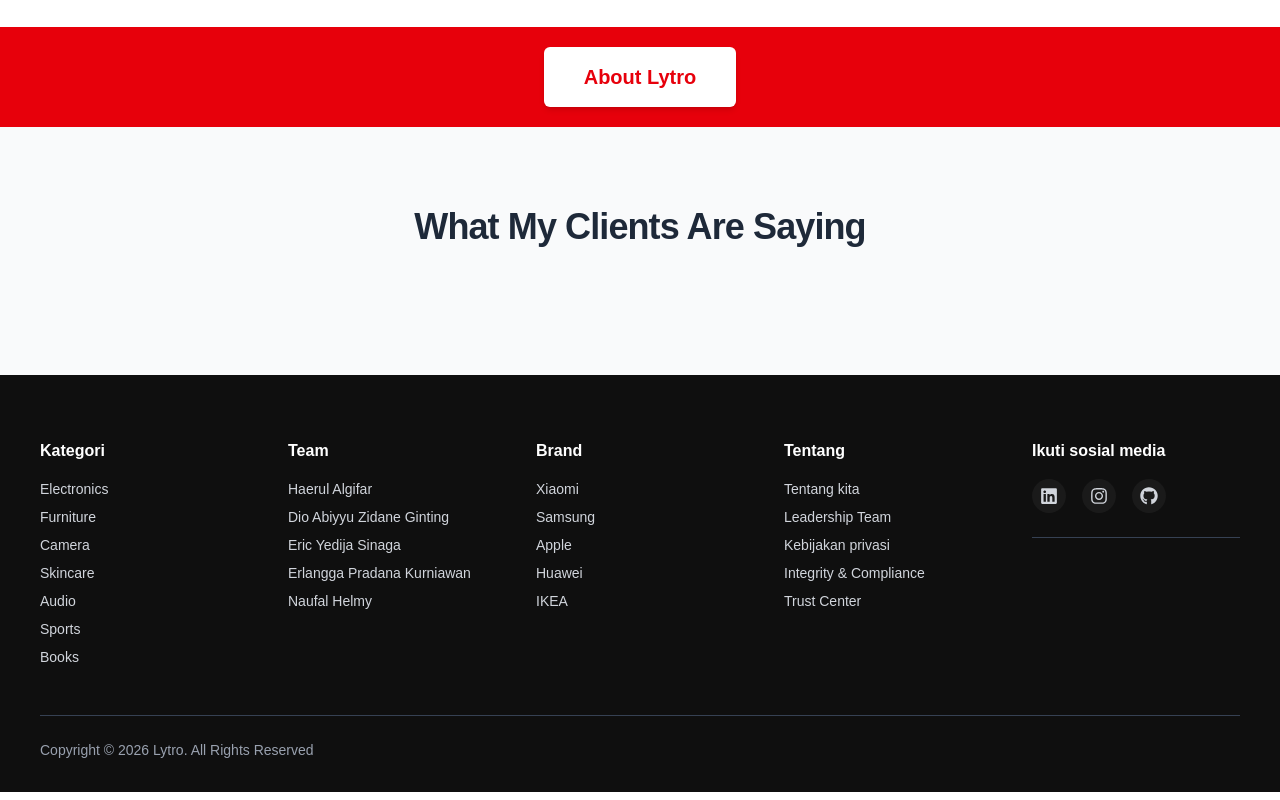
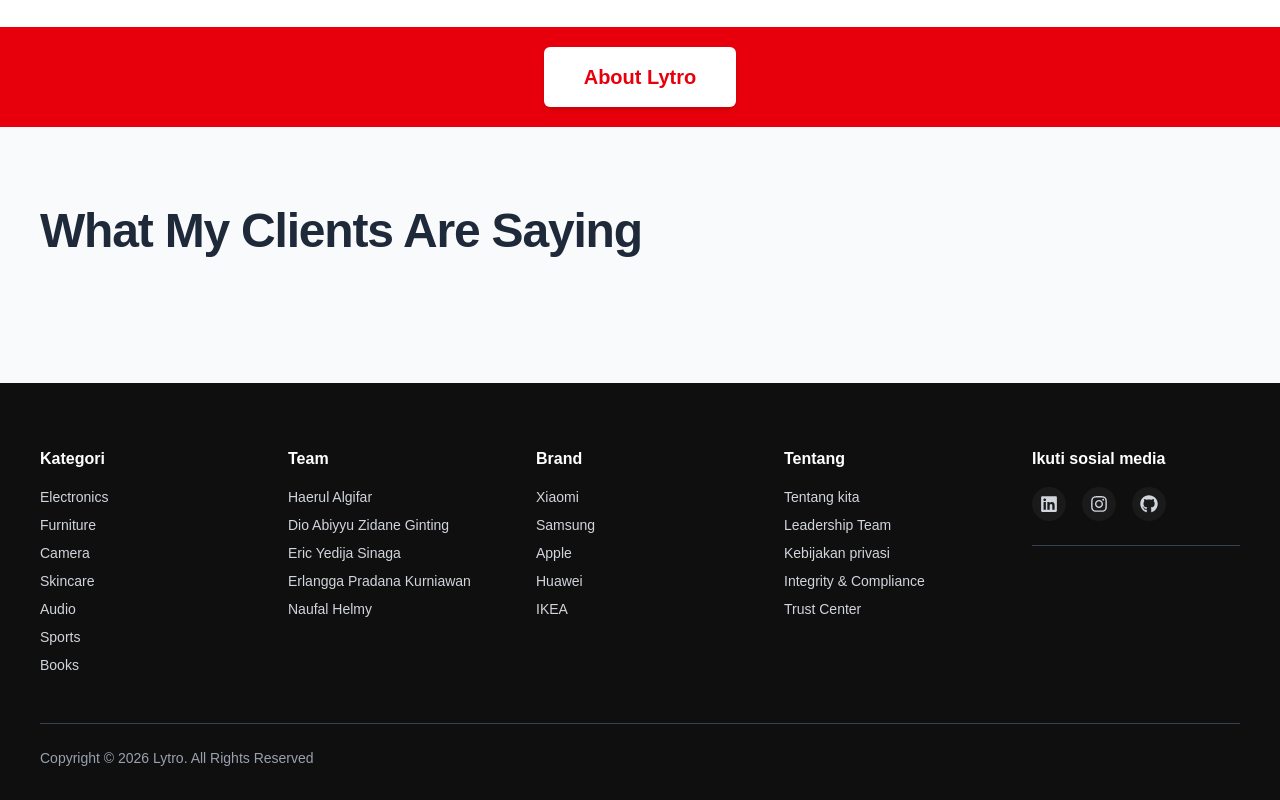
Before and after one commit to haerul920/Capstone-Project-Pijak-IBM, a Next.js app: page /user/landingpages in a window 1280 px wide. Shown: the part 2608-3408 px from the top of the page. Built offline with nearby package versions, Linux system fonts and the light colour scheme.

Commit message:
Refactor review section layout and styles

```diff
--- a/src/app/user/landingpages/page.jsx
+++ b/src/app/user/landingpages/page.jsx
@@ -777,18 +777,17 @@ export default function LandingPage() {
 
       {/* 🔥 REVIEW SECTION */}
       <div className="w-full bg-gray-50 py-20">
-        <div className="max-w-7xl mx-auto px-10 ">
-          {/* HEADER */}
-          {/* HEADER */}
-          <div className="mb-12 relative">
-            {/* TITLE (BENAR-BENAR CENTER) */}
-            <h2 className="text-4xl font-bold text-gray-800 tracking-tight text-center">
+        <div className="max-w-7xl mx-auto px-10">
+          {/* HEADER SECTION */}
+          <div className="flex items-center justify-between mb-12 text-center">
+            {/* Teks - Menggunakan flex-1 agar tetap di tengah atau sesuai porsi */}
+            <h2 className="text-5xl font-black text-gray-800 tracking-tight">
               What My Clients Are Saying
             </h2>
 
-            {/* Tombol Navigasi - Hanya muncul jika review lebih dari 1 */}
+            {/* Tombol Navigasi - Berjajar di sebelah kanan judul */}
             {topReviews.length > 1 && (
-              <div className="flex gap-4">
+              <div className="flex gap-4 shrink-0">
                 <button
                   onClick={prevReview}
                   className="w-14 h-14 rounded-full bg-white shadow-lg flex items-center justify-center hover:bg-gray-100 transition active:scale-90"
```
